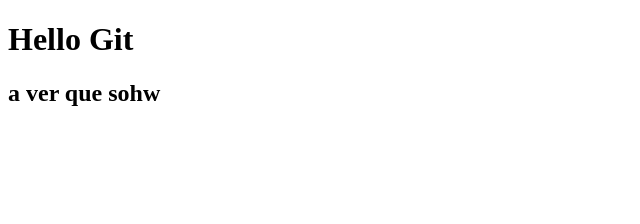
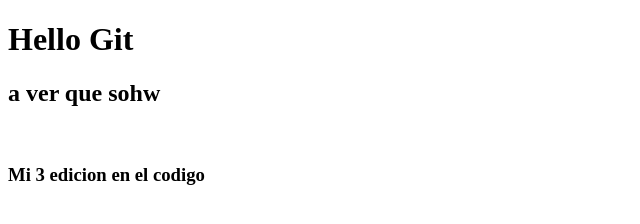
Before and after one commit to cbarreral/hello-world-git, a plain HTML site: page index.html in a window 1280 px wide. Shown: the whole page, without its empty margins (0-640 px from the left). Drawn offline with Linux system fonts and the light colour scheme.

Commit message:
se agrego un h3

```diff
--- a/index.html
+++ b/index.html
@@ -10,6 +10,8 @@
 <body>
     <h1>Hello Git</h1>
     <h2> a ver que sohw</h2>
+    <br>
+    <h3>Mi 3 edicion en el codigo</h3>
 </body>
 
 </html>
```
